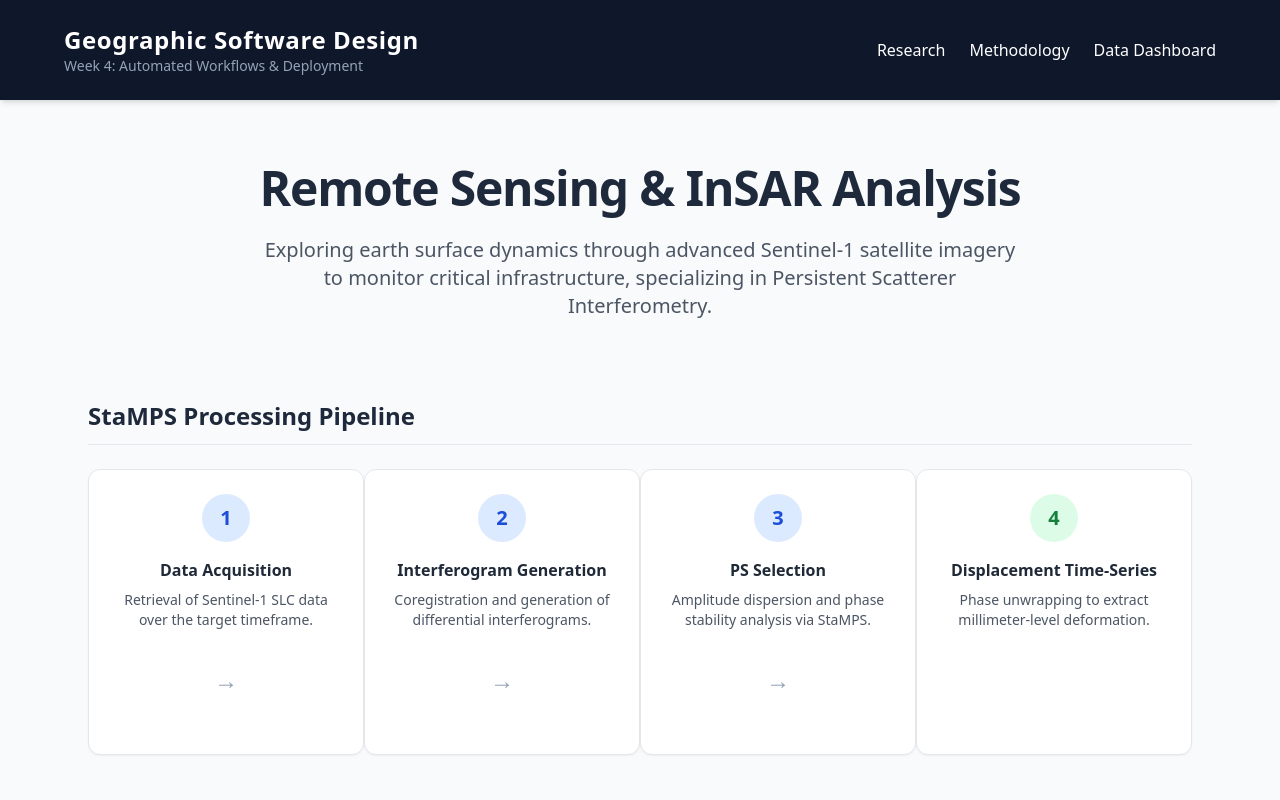
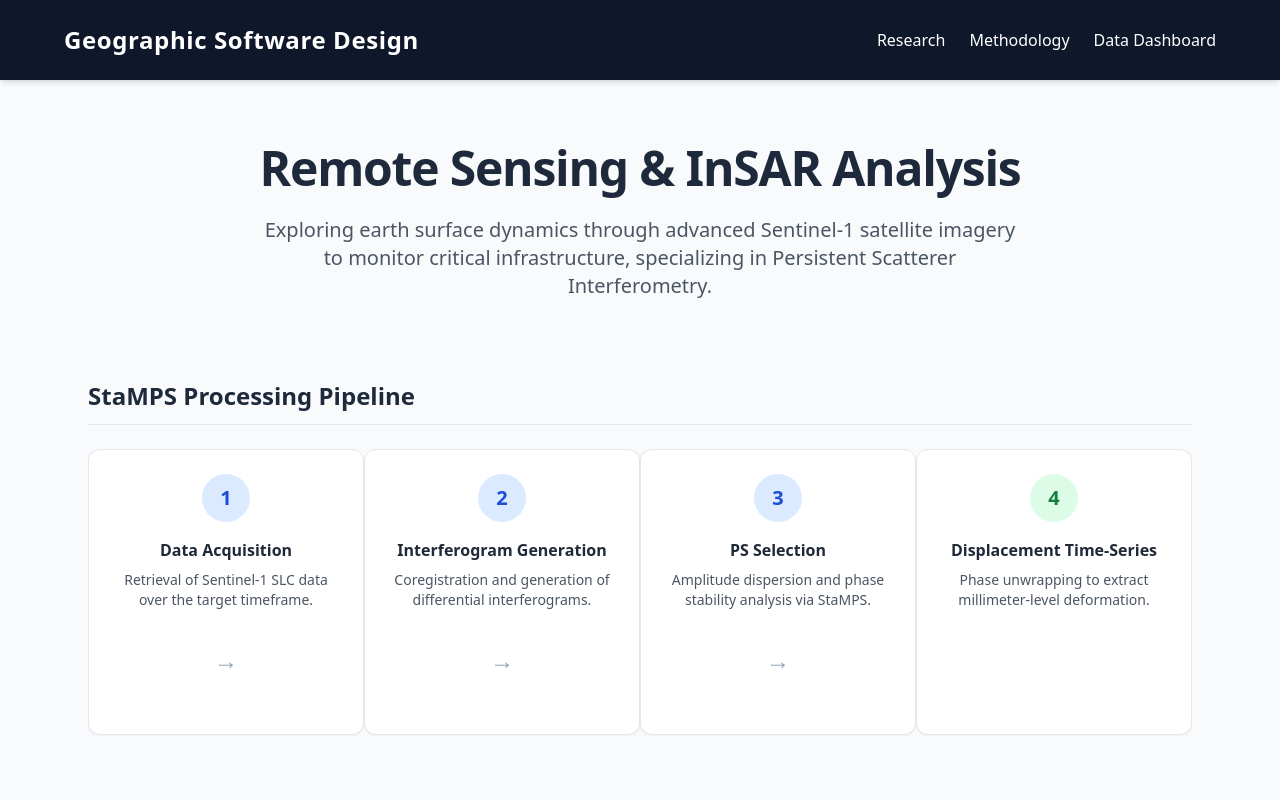
Before and after one commit to nwankwojonathan/geo-software-design, a plain HTML site: page index.html in a window 1280 px wide. Shown: the top 800 px of the page. Drawn offline with nearby package versions, Linux system fonts and the light colour scheme.

Commit message:
update .pre-commit

```diff
--- a/index.html
+++ b/index.html
@@ -49,7 +49,6 @@
             Geographic Software Design
           </h1>
           <p class="text-sm text-slate-400">
-            Week 4: Automated Workflows & Deployment
           </p>
         </div>
         <nav>
```
